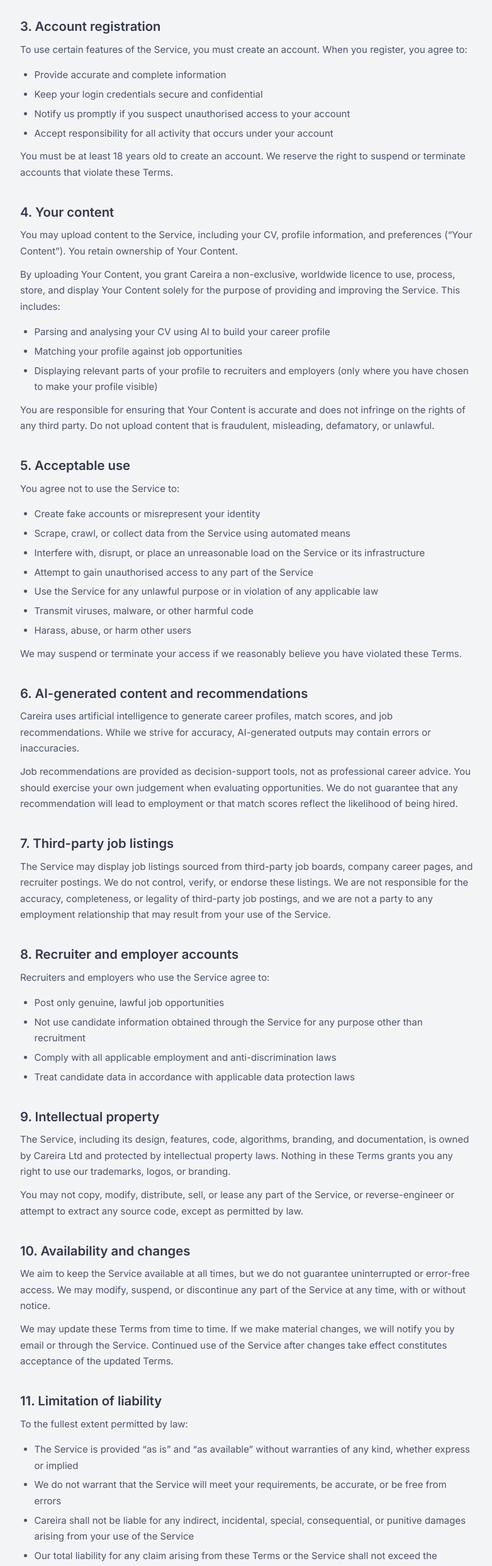
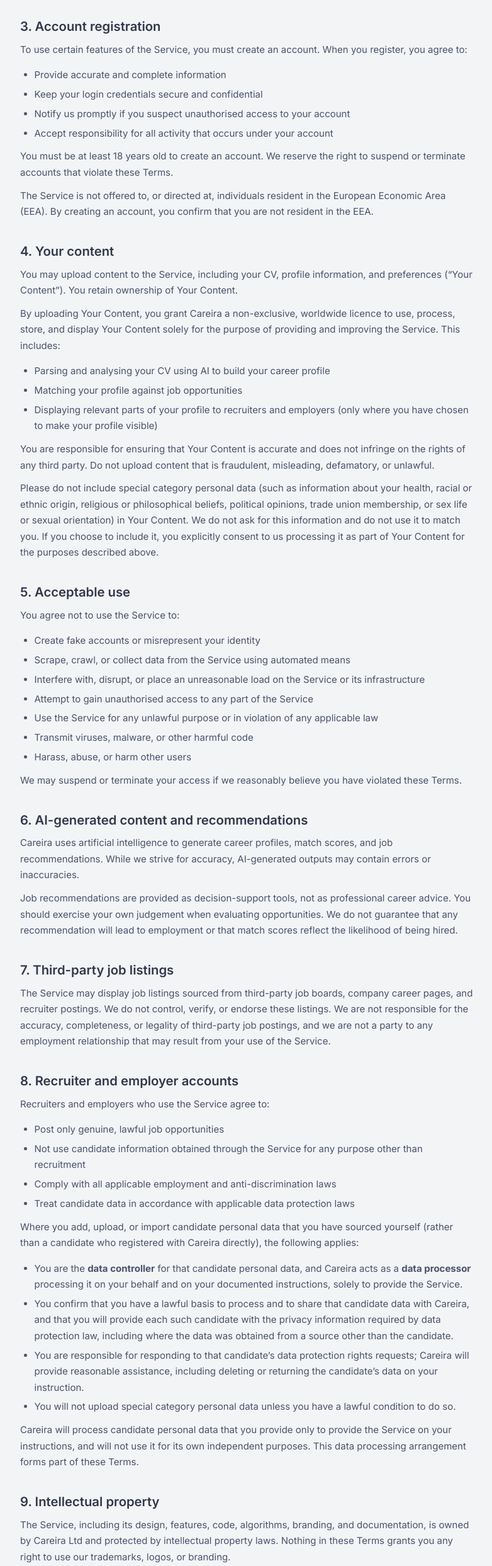
Before and after one commit to careira-labs/careira-marketing, a Next.js app: page /terms in a window 1280 px wide. Shown: the part 765-3251 px from the top of the page at 63% size, without its empty margins (248-1030 px from the left). Built offline with nearby package versions, Linux system fonts and the light colour scheme.

Commit message:
policies

```diff
--- a/pages/privacy.tsx
+++ b/pages/privacy.tsx
@@ -152,6 +152,9 @@
               <li>Compares your profile against available job opportunities</li>
               <li>Generates match scores and explanations for each recommendation</li>
             </ul>
+            <p>
+              Data we send to our AI providers is processed under strict data-processing agreements, is not used to train their models, and is not retained by them for longer than necessary to provide the service.
+            </p>
             <p>
               No decisions are fully automated. Job recommendations are presented to you for your own evaluation – you decide which opportunities to pursue. Similarly, recruiters receive candidate shortlists as decision-support tools, not as final hiring decisions.
             </p>
--- a/pages/terms.tsx
+++ b/pages/terms.tsx
@@ -61,6 +61,9 @@
             <p>
               You must be at least 18 years old to create an account. We reserve the right to suspend or terminate accounts that violate these Terms.
             </p>
+            <p>
+              The Service is not offered to, or directed at, individuals resident in the European Economic Area (EEA). By creating an account, you confirm that you are not resident in the EEA.
+            </p>
           </section>
 
           <section>
@@ -78,6 +81,9 @@
             </ul>
             <p>
               You are responsible for ensuring that Your Content is accurate and does not infringe on the rights of any third party. Do not upload content that is fraudulent, misleading, defamatory, or unlawful.
+            </p>
+            <p>
+              Please do not include special category personal data (such as information about your health, racial or ethnic origin, religious or philosophical beliefs, political opinions, trade union membership, or sex life or sexual orientation) in Your Content. We do not ask for this information and do not use it to match you. If you choose to include it, you explicitly consent to us processing it as part of Your Content for the purposes described above.
             </p>
           </section>
 
@@ -128,6 +134,18 @@
               <li>Comply with all applicable employment and anti-discrimination laws</li>
               <li>Treat candidate data in accordance with applicable data protection laws</li>
             </ul>
+            <p>
+              Where you add, upload, or import candidate personal data that you have sourced yourself (rather than a candidate who registered with Careira directly), the following applies:
+            </p>
+            <ul>
+              <li>You are the <strong>data controller</strong> for that candidate personal data, and Careira acts as a <strong>data processor</strong> processing it on your behalf and on your documented instructions, solely to provide the Service.</li>
+              <li>You confirm that you have a lawful basis to process and to share that candidate data with Careira, and that you will provide each such candidate with the privacy information required by data protection law, including where the data was obtained from a source other than the candidate.</li>
+              <li>You are responsible for responding to that candidate&rsquo;s data protection rights requests; Careira will provide reasonable assistance, including deleting or returning the candidate&rsquo;s data on your instruction.</li>
+              <li>You will not upload special category personal data unless you have a lawful condition to do so.</li>
+            </ul>
+            <p>
+              Careira will process candidate personal data that you provide only to provide the Service on your instructions, and will not use it for its own independent purposes. This data processing arrangement forms part of these Terms.
+            </p>
           </section>
 
           <section>
```
